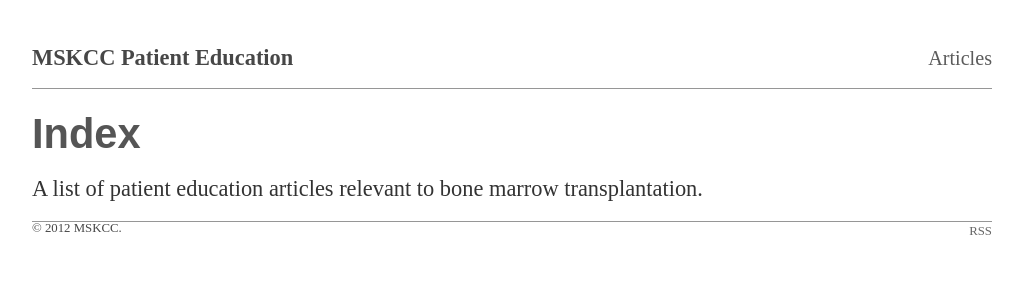
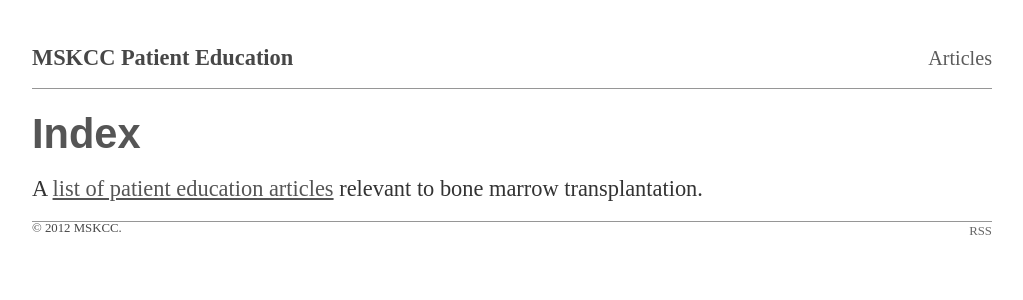
Before and after one commit to mskccpatiented/contentaudit, a Jekyll site: the page built from index.md, in a window 1280 px wide. Shown: the top 300 px of the page, without its empty margins (128-1151 px from the left). Built offline with Jekyll 4.4.1, drawn with Linux system fonts in a browser that asks for light colours; Markdown is read by kramdown in place of the engine named in the settings; part of the change alters nothing that is shown.

```diff
--- a/index.md
+++ b/index.md
@@ -2,5 +2,4 @@
 layout: default
 title: Index
 ---
-A list of patient education articles relevant to bone marrow transplantation.
-{%include posts_collate%}
+A <a href="/articles">list of patient education articles</a> relevant to bone marrow transplantation.
```
Also changed, not shown: 1 other file.
